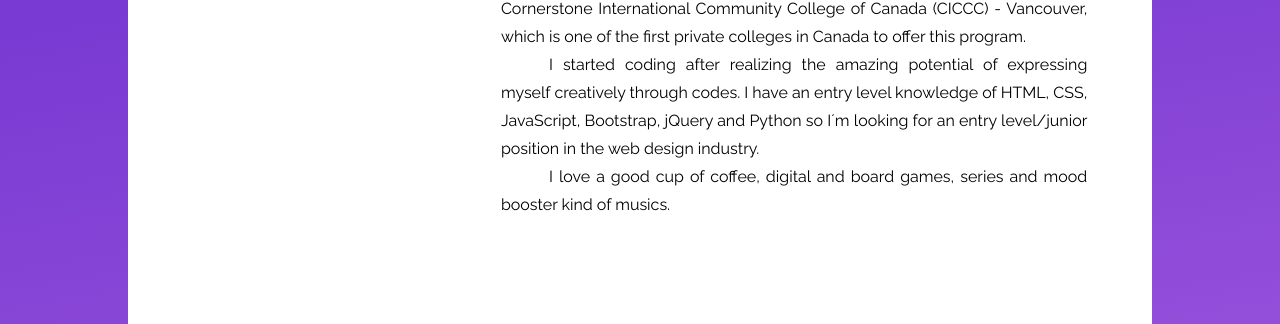
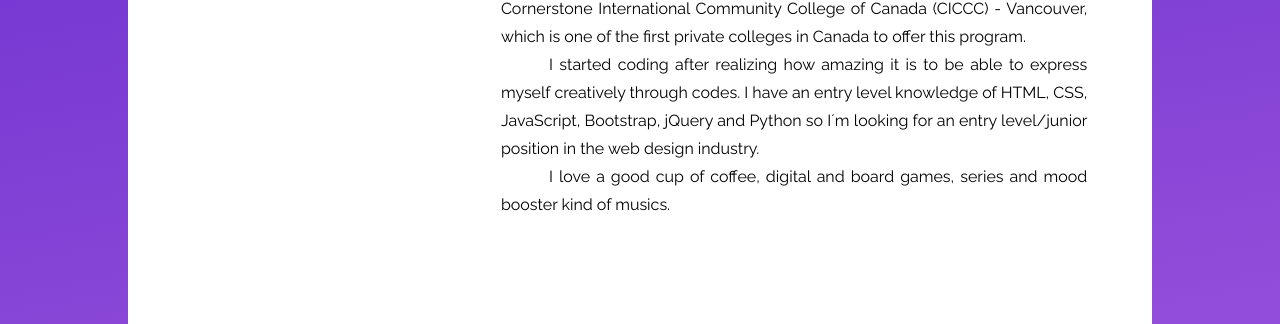
Before and after one commit to suelentanaka/portfolio, a plain HTML site: page index.html in a window 1280 px wide. Shown: the part 476-800 px from the top of the page. Drawn offline with nearby package versions, Linux system fonts and the light colour scheme.

Commit message:
update about section

```diff
--- a/index.html
+++ b/index.html
@@ -63,7 +63,7 @@
 	    </div>
 	    <div class="col-sm-8">
 	    	<p class="text-justify">&emsp;&emsp;&emsp;I´m a Brazilian (yes, Japanese descendant born in Brazil) student completing the <a href="http://ciccc.ca/program/web-mobile-application-development-diploma/">Web &amp;  Mobile App Development Co-op Diploma</a> at Cornerstone International Community College of Canada (CICCC) - Vancouver, which is one of the first private colleges in Canada to offer this program.<br>
-			&emsp;&emsp;&emsp;I started coding after realizing the amazing potential of expressing myself creatively through codes. I have an entry level knowledge of HTML, CSS, JavaScript, Bootstrap, jQuery and Python so I´m looking for an entry level/junior position in the web design industry.<br>
+			&emsp;&emsp;&emsp;I started coding after realizing how amazing it is to be able to express myself creatively through codes. I have an entry level knowledge of HTML, CSS, JavaScript, Bootstrap, jQuery and Python so I´m looking for an entry level/junior position in the web design industry.<br>
 			&emsp;&emsp;&emsp;I love a good cup of coffee, digital and board games, series and mood booster kind of musics.</p>
 	    </div>
 	  </div>
```
